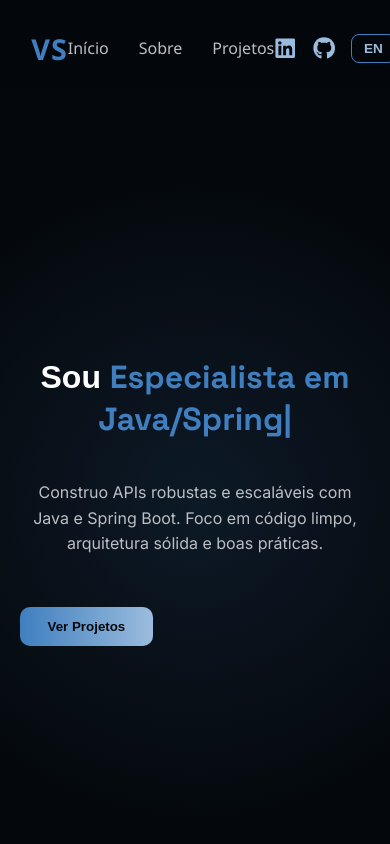
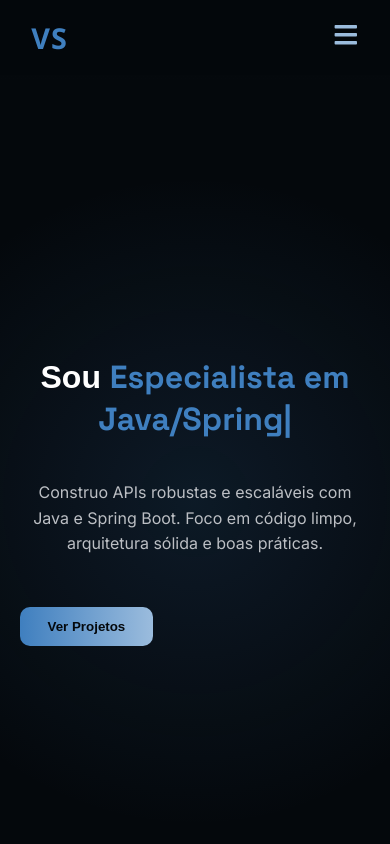
Before and after one commit to ViniciuPSantos/MyPortifolio, a React (Create React App) app in the folder portfolio/: page / in a window 390 px wide. Shown: the top 844 px of the page. Built offline with nearby package versions, Linux system fonts and the light colour scheme.

Commit message:
feat: adiciona menu hamburguer responsivo no mobile e corrige hover do contact-btn

```diff
--- a/portfolio/src/components/NavBar.jsx
+++ b/portfolio/src/components/NavBar.jsx
@@ -1,51 +1,66 @@
-import React from "react";
+import React, { useState } from "react";
 import { Link } from "react-scroll";
-import { FaLinkedin, FaGithub } from "react-icons/fa";
+import { FaLinkedin, FaGithub, FaBars, FaTimes } from "react-icons/fa";
 import { useLang } from "../context/LanguageContext";
-import '../styles/NavBar.css';
+import "../styles/NavBar.css";
 
-const NavBar = () =>{
+const NavBar = () => {
   const { t, lang, toggleLang } = useLang();
+  const [menuOpen, setMenuOpen] = useState(false);
 
-    return(
+  const closeMenu = () => setMenuOpen(false);
+
+  return (
     <nav className="navbar">
       <div className="logo">VS</div>
 
+      <button
+        className="menu-toggle"
+        onClick={() => setMenuOpen((prev) => !prev)}
+        aria-label="Menu"
+        aria-expanded={menuOpen}
+      >
+        {menuOpen ? <FaTimes /> : <FaBars />}
+      </button>
+
+      <div className={`nav-menu ${menuOpen ? "open" : ""}`}>
         <ul className="nav-links">
-                <li><Link to="home" smooth={true} duration={500}>{t.nav.home}</Link></li>
-                <li><Link to="about" smooth={true} duration={500}>{t.nav.about}</Link></li>
-                <li><Link to="portfolio" smooth={true} duration={500}>{t.nav.projects}</Link></li>
+          <li><Link to="home" smooth={true} duration={500} onClick={closeMenu}>{t.nav.home}</Link></li>
+          <li><Link to="about" smooth={true} duration={500} onClick={closeMenu}>{t.nav.about}</Link></li>
+          <li><Link to="portfolio" smooth={true} duration={500} onClick={closeMenu}>{t.nav.projects}</Link></li>
         </ul>
 
         <div className="nav-actions">
-                <a href="https://www.linkedin.com/in/vinicius-de-paula-santos-dev"
+          <a
+            href="https://www.linkedin.com/in/vinicius-de-paula-santos-dev"
             target="_blank"
             rel="noopener noreferrer"
             className="nav-social"
-                arial-label="LinkedIn">
-                    <FaLinkedin/>
+            aria-label="LinkedIn">
+            <FaLinkedin />
           </a>
 
-                <a href="https://github.com/ViniciuPSantos"
+          <a
+            href="https://github.com/ViniciuPSantos"
             target="_blank"
             rel="noopener noreferrer"
             className="nav-social"
-                arial-label="GitHub">
-                    <FaGithub/>
+            aria-label="GitHub">
+            <FaGithub />
           </a>
 
-                <button className="lang-toggle" onClick={toggleLang} arial-label="Trocar idioma">
+          <button className="lang-toggle" onClick={toggleLang} aria-label="Trocar idioma">
             {lang === "pt" ? "EN" : "PT"}
           </button>
 
           <button className="contact-btn">
-                    <Link to="contact" smooth={true} duration={700} offset={-80}>
+            <Link to="contact" smooth={true} duration={700} offset={-80} onClick={closeMenu}>
               {t.nav.contact}
             </Link>
           </button>
         </div>
+      </div>
     </nav>
   );
 };
-
 export default NavBar;
--- a/portfolio/src/styles/NavBar.css
+++ b/portfolio/src/styles/NavBar.css
@@ -1,4 +1,4 @@
-.navbar{
+.navbar {
   width: 100%;
   padding: 18px 8%;
   position: fixed;
@@ -12,22 +12,7 @@
   z-index: 100;
 }
 
-@media (max-width:768px){
-    .navbar{
-        padding-top: 25px;
-        padding-bottom: 18px;
-    }
-
-    .nav-links{
-        gap: 16px;
-    }
-
-    .nav-logo{
-        margin-right: 20px;
-    }
-}
-
-.logo{
+.logo {
   color: #3f7fbf;
   font-weight: 700;
   font-size: 1.8rem;
@@ -35,39 +20,30 @@
   font-family: 'Segoe UI', Tahoma, Geneva, Verdana, sans-serif;
 }
 
-.nav-links{
+/* wrapper que agrupa links + ações */
+.nav-menu {
+  display: flex;
+  align-items: center;
+  gap: 40px;
+}
+
+.nav-links {
   display: flex;
   gap: 30px;
   list-style: none;
   font-family: 'Segoe UI', Tahoma, Geneva, Verdana, sans-serif;
+  margin: 0;
+  padding: 0;
 }
-
-.nav-links a{
+.nav-links a {
   color: #bcbfc4;
   text-decoration: none;
   cursor: pointer;
   font-size: 1rem;
   transition: color 0.3s;
 }
-
-.nav-links a:hover{
-    color: #FFFFFF;
-}
-
-.contact-btn{
-    background: linear-gradient(90deg, #3f7fbf, #9bbcdd);
-    color: #04080c;
-    border: none;
-    padding: 10px 20px;
-    border-radius: 8px;
-    cursor: pointer;
-    font-weight: 600;
-    transition: all 0.3s;
-    font-family: 'Segoe UI', Tahoma, Geneva, Verdana, sans-serif;
-}
-
-.contact-btn:hover{
-    transform: scale(1.05s);
+.nav-links a:hover {
+  color: #ffffff;
 }
 
 .nav-actions {
@@ -75,7 +51,6 @@
   align-items: center;
   gap: 16px;
 }
-
 .nav-social {
   color: #9bbcdd;
   font-size: 1.4rem;
@@ -103,3 +78,76 @@
   background: #3f7fbf;
   color: #fff;
 }
+
+.contact-btn {
+  background: linear-gradient(90deg, #3f7fbf, #9bbcdd);
+  color: #04080c;
+  border: none;
+  padding: 10px 20px;
+  border-radius: 8px;
+  cursor: pointer;
+  font-weight: 600;
+  transition: all 0.3s;
+  font-family: 'Segoe UI', Tahoma, Geneva, Verdana, sans-serif;
+}
+.contact-btn:hover {
+  transform: scale(1.05); /* corrigido: era 1.05s (invalido) */
+}
+.contact-btn a {
+  color: #04080c;
+  text-decoration: none;
+}
+
+/* hamburguer - escondido no desktop */
+.menu-toggle {
+  display: none;
+  background: transparent;
+  border: none;
+  color: #9bbcdd;
+  font-size: 1.6rem;
+  cursor: pointer;
+  z-index: 110;
+}
+
+/* ===== MOBILE ===== */
+@media (max-width: 768px) {
+  .menu-toggle {
+    display: block;
+  }
+
+  .nav-menu {
+    position: fixed;
+    top: 0;
+    right: -100%;
+    height: 100vh;
+    width: 70%;
+    max-width: 300px;
+    background-color: rgba(4, 8, 12, 0.97);
+    backdrop-filter: blur(12px);
+    flex-direction: column;
+    justify-content: center;
+    gap: 32px;
+    transition: right 0.35s ease;
+    box-shadow: -4px 0 20px rgba(0, 0, 0, 0.4);
+  }
+  .nav-menu.open {
+    right: 0;
+  }
+
+  .nav-links {
+    flex-direction: column;
+    align-items: center;
+    gap: 28px;
+  }
+  .nav-links a {
+    font-size: 1.2rem;
+  }
+
+  .nav-actions {
+    flex-direction: column;
+    gap: 24px;
+  }
+  .nav-social {
+    font-size: 1.8rem;
+  }
+}
```
Lines whose indentation alone changed are shown as unchanged.
